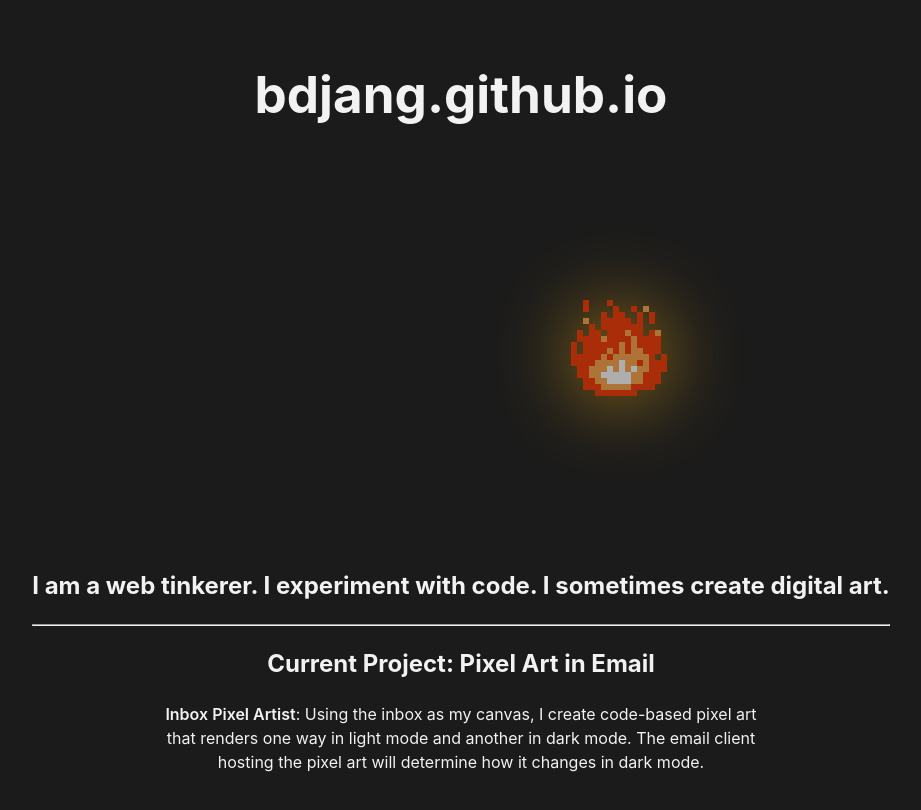
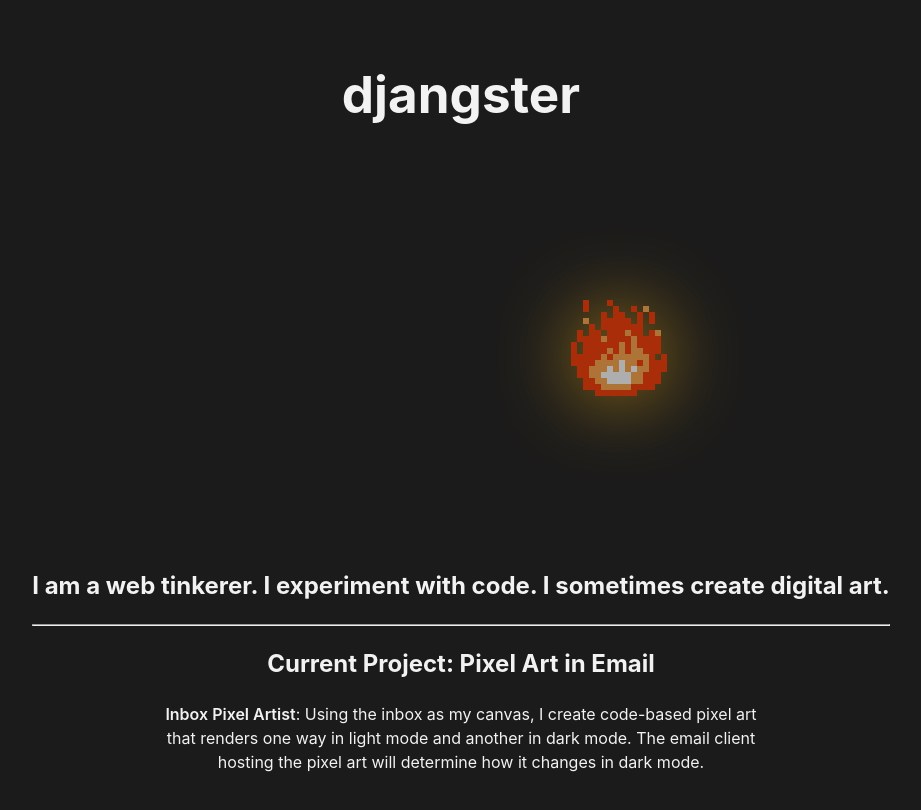
Before and after one commit to bdjang/bdjang.github.io, a React (Vite) app: page / in a window 1280 px wide. Shown: the top 810 px of the page, without its empty margins (179-1100 px from the left). Built offline with nearby package versions, Linux system fonts and the light colour scheme.

Commit message:
Update h1 text color

```diff
--- a/src/App.jsx
+++ b/src/App.jsx
@@ -25,7 +25,7 @@ export default function App() {
     return (
         <>
             <div className="titleText">
-                <h1 onMouseEnter={e => e.target.style.color = '#cccccc'} onMouseLeave={e => e.target.style.color = '#ffffff'}>bdjang.github.io</h1>
+                <h1 onMouseEnter={e => e.target.style.color = '#f2f2f2'} onMouseLeave={e => e.target.style.color = '#1b1b1b'}>djangster</h1>
             </div>
             <div className="pixelPanel" onClick={pixelClick} onMouseLeave={pixelLeave} onTouchEnd={pixelLeave}>
                 <PixelArt />
```
